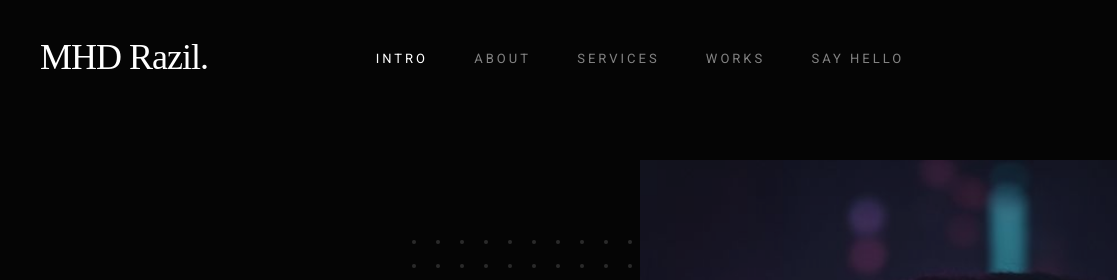
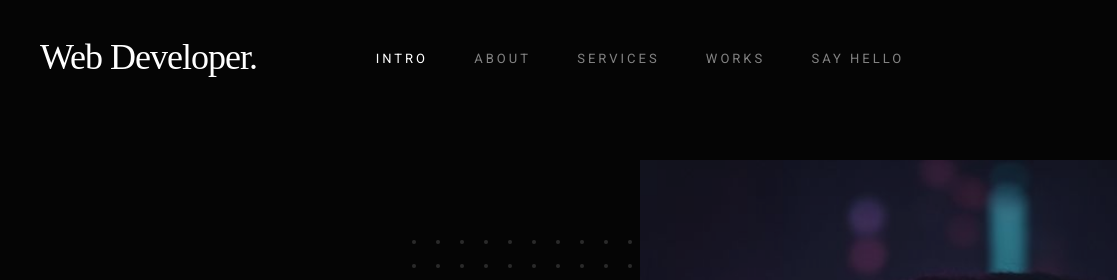
Before and after one commit to mohammedrazilrahees01-stack/Portfolio, a plain HTML site: page index.html in a window 1280 px wide. Shown: the top 280 px of the page, 0-1117 px from the left. Drawn offline with Linux system fonts and the light colour scheme; a web font is replaced by a local one.

Commit message:
changed logo name

```diff
--- a/index.html
+++ b/index.html
@@ -45,7 +45,7 @@
         <div class="header-logo">
             <a class="site-logo" href="index.html">
                 <!-- <img src="img/Web-removebg-preview.png" alt="Homepage"> -->
-                 <h1 class="a">MHD Razil.</h1>
+                 <h1 class="a">Web Developer.</h1>
             </a>
         </div>
 
```
